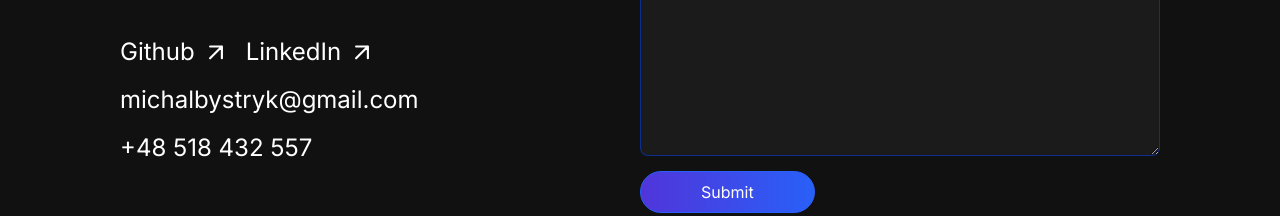
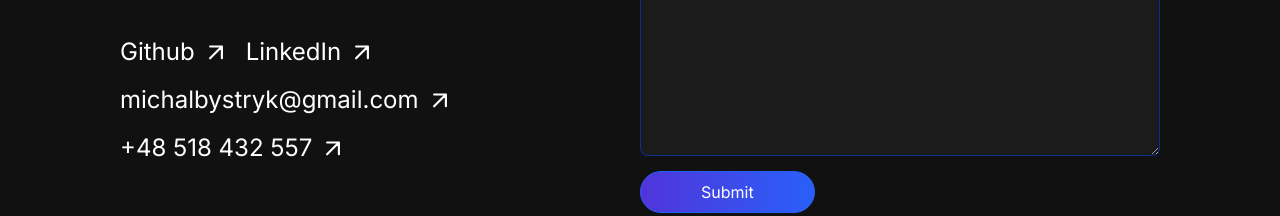
Before and after one commit to Bystrol/portfolio-website, a Next.js app: page / in a window 1280 px wide. Shown: the part 4584-4800 px from the top of the page. Built offline with nearby package versions, Linux system fonts and the light colour scheme; a web font is replaced by a local one.

Commit message:
feat: add error message translation; add links to contact info

```diff
--- a/src/components/organisms/ContactSection.tsx
+++ b/src/components/organisms/ContactSection.tsx
@@ -60,9 +60,7 @@ export default function ContactSection({ translation }: ContactSectionProps) {
             contactFormData.name + ', ' + translation.contact.successMessage
           )
         } else {
-          toast.error(
-            'Something went wrong with sending your message, please try another type of contact.'
-          )
+          toast.error(translation.contact.errorMessage)
         }
       })
     } else {
@@ -131,12 +129,24 @@ export default function ContactSection({ translation }: ContactSectionProps) {
               )
             })}
           </div>
-          <p className="text-[18px] sm:text-[22px] lg:text-[24px] pt-[12px]">
-            michalbystryk@gmail.com
-          </p>
-          <p className="text-[18px] sm:text-[22px] lg:text-[24px] pt-[12px]">
-            +48 518 432 557
-          </p>
+          <div className="flex">
+            <Link
+              className="flex gap-[6px] items-center text-[18px] sm:text-[22px] lg:text-[24px] pt-[12px] hover:underline"
+              href="mailto:michalbystryk@gmail.com"
+            >
+              michalbystryk@gmail.com
+              <ArrowTopRight />
+            </Link>
+          </div>
+          <div className="flex">
+            <Link
+              className="flex gap-[6px] items-center text-[18px] sm:text-[22px] lg:text-[24px] pt-[12px] hover:underline"
+              href="tel:+48518432557"
+            >
+              +48 518 432 557
+              <ArrowTopRight />
+            </Link>
+          </div>
         </div>
         <form
           className="flex flex-col gap-[10px] sm:gap-[15px] sm:w-1/2"
```
